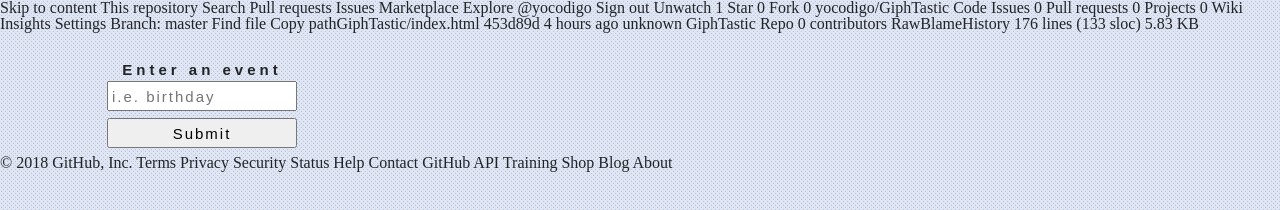
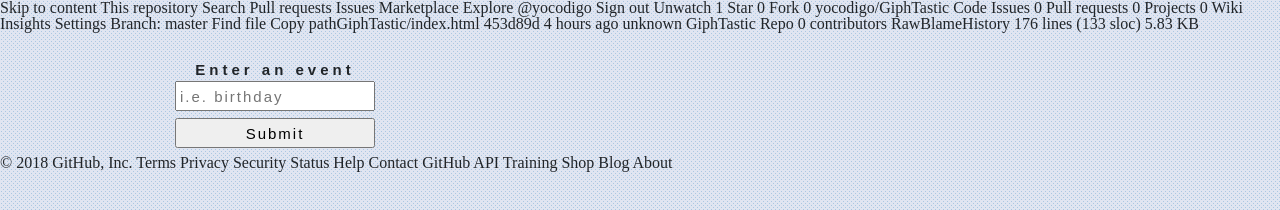
Before and after one commit to yocodigo/GiphTastic, a plain HTML site: page index2.html in a window 1280 px wide. Shown: the top 210 px of the page. Drawn offline with nearby package versions, Linux system fonts and the light colour scheme.

Commit message:
GiphTastic Repo

```diff
--- a/assets/css/style.css
+++ b/assets/css/style.css
@@ -27,13 +27,13 @@ body {
 }
 
 .col-sm-2 {
-	margin-left: 107px;
-	margin-right: 50px;
+	margin-left: 175px;
+	margin-right: 20px;
 
 }
 
 #giphyButtons {
-	margin-top: 15px;
+	margin-top: 17px;
 	float: left;
 	font-family: arial;
 	width: 700px;
@@ -69,6 +69,7 @@ label {
 
 .col-lg-8 {
 	margin-bottom: 40px;
+	width: 600px;
 }
 
 .col-lg-12 {
@@ -90,5 +91,5 @@ img {
 }
 
 form, #inputQuery, .submitQuery, label {
-	width: 190px;
+	width: 200px;
 }
```
Also changed, not shown: index.html (+3 -2 lines).
